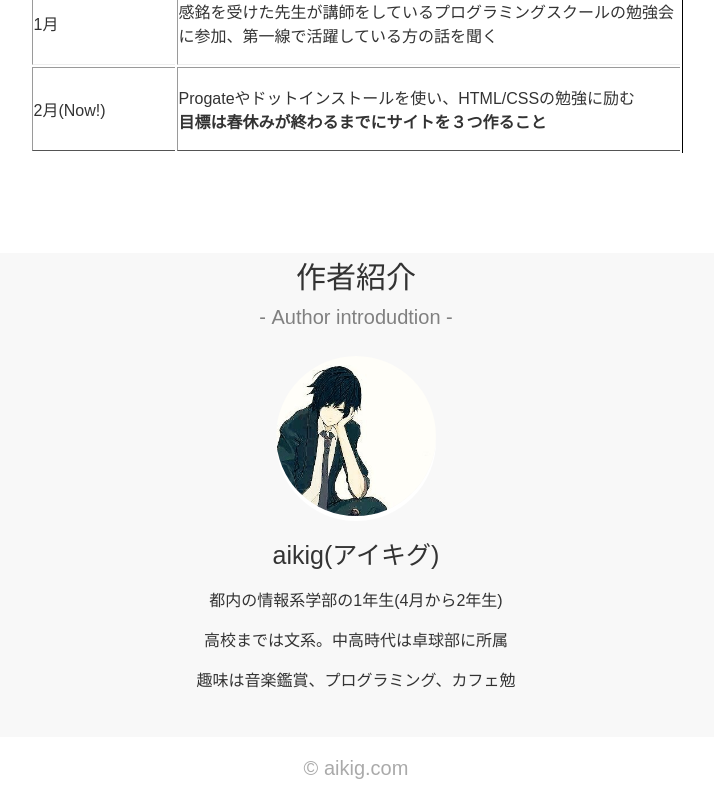
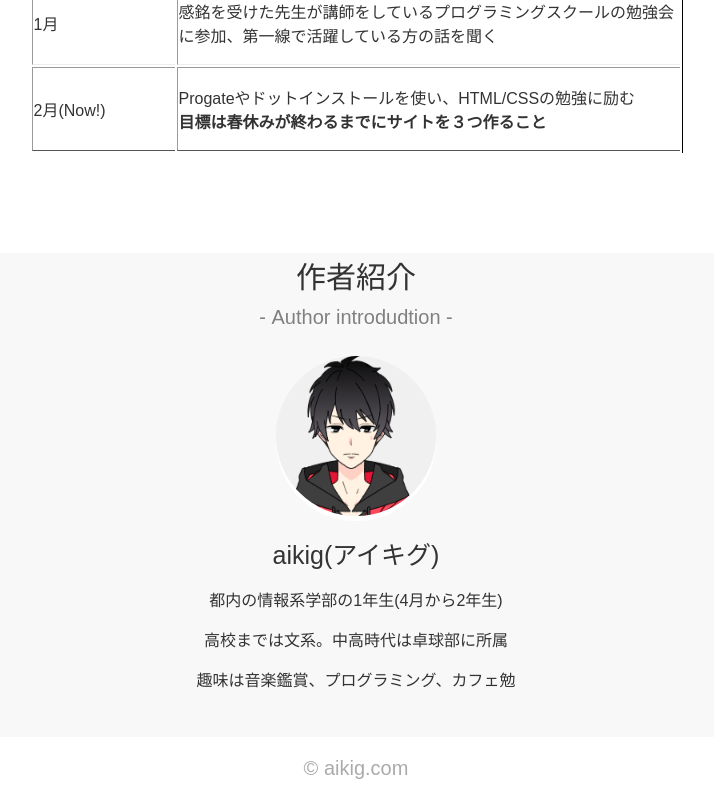
Before and after one commit to zer0Cyber/firstMySite, a plain HTML site: page index.html in a window 1280 px wide. Shown: the part 783-1583 px from the top of the page, without its empty margins (284-998 px from the left). Drawn offline with Linux system fonts and the light colour scheme.

Commit message:
Update index.html

```diff
--- a/index.html
+++ b/index.html
@@ -74,7 +74,7 @@
         <div class="contents">
           <h2>作者紹介<br>
             <span class="subtitle">- Author introdudtion -</span></h2>
-            <img src="2088.jpg"width="160" height="160" alt="自分の画像">
+            <img src="レイヤー 1.png"width="160" height="160" alt="自分の画像">
             <p class="name">aikig(アイキグ)</p>
             <p>都内の情報系学部の1年生(4月から2年生)</p>
             <p>高校までは文系。中高時代は卓球部に所属</p>
```
